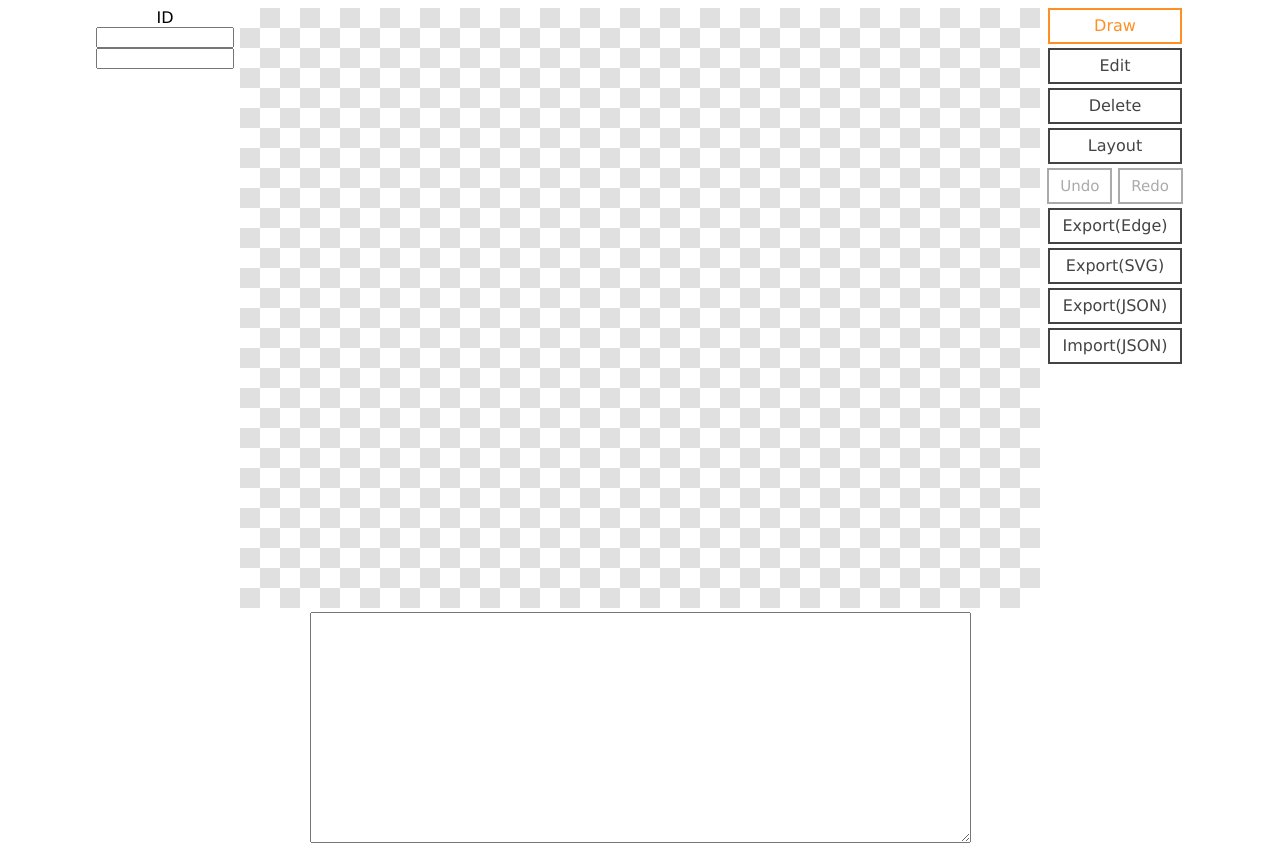
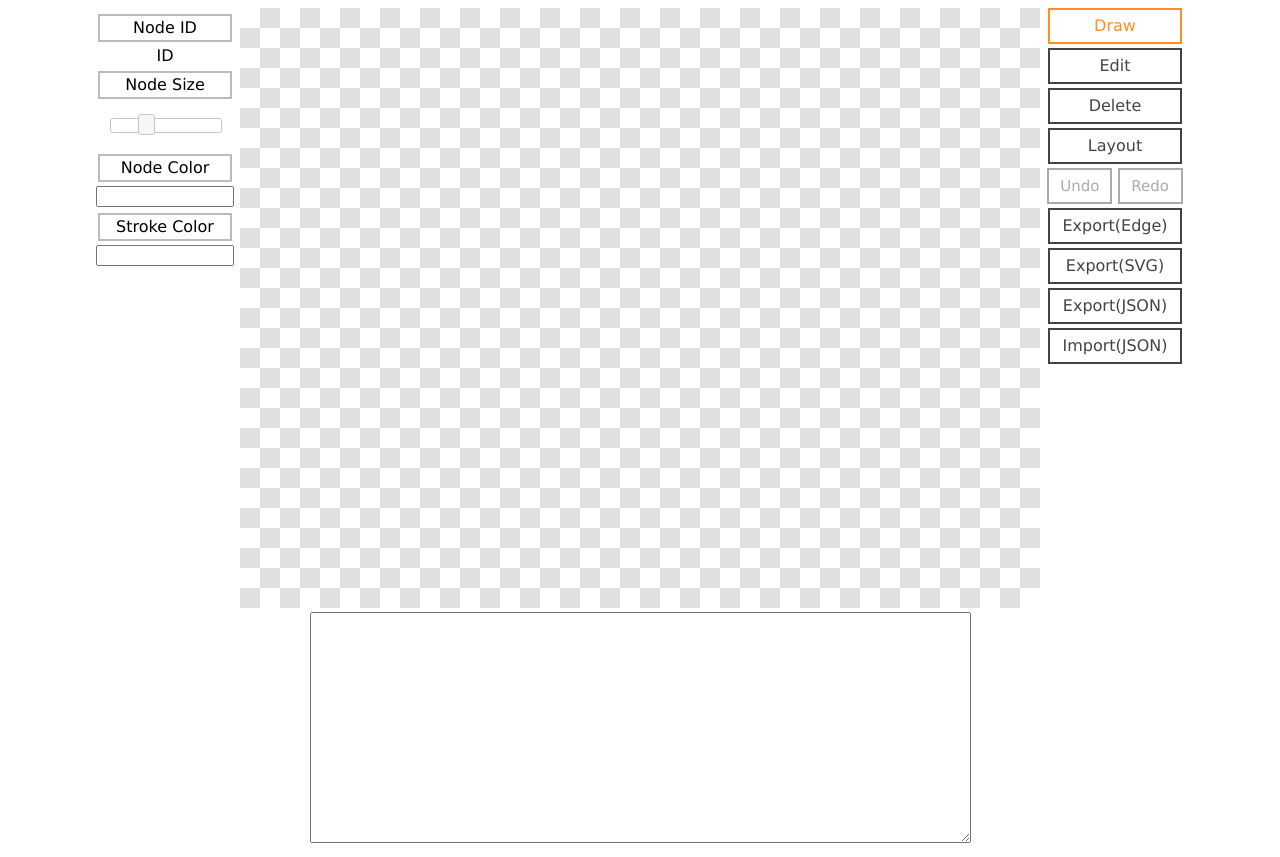
Before and after one commit to y3eadgbe/GDraw, a plain HTML site: page index.html in a window 1280 px wide. Drawn offline with nearby package versions, Linux system fonts and the light colour scheme.

Commit message:
Add slider for adjusting node size

```diff
--- a/css/main.css
+++ b/css/main.css
@@ -90,3 +90,24 @@ div#footer {
     width: 61px;
     font-size: 15px;
 }
+
+.slider {
+    width: 110px;
+    margin: 15px 20px;
+}
+
+.ui-slider .ui-slider-handle {
+    width: 15px;
+}
+
+.heading {
+    text-align: center;
+    text-decolation: none;
+    display: inline-block;
+    border: 2px solid #bbbbbb;
+    width: 130px;
+    height: 24px;
+    line-height: 24px;
+    font-size: 16px;
+    margin: 6px 0 4px 0;
+}
--- a/index.html
+++ b/index.html
@@ -2,8 +2,10 @@
 <meta charset="utf-8">
 <title>GDraw</title>
 <head>
+<link rel="stylesheet" type="text/css" href="http://code.jquery.com/ui/1.11.4/themes/smoothness/jquery-ui.css">
 <link rel="stylesheet" type="text/css" href="./css/main.css">
 <script src="./lib/jquery/jquery-2.1.3.min.js"></script>
+<script src="http://code.jquery.com/ui/1.11.4/jquery-ui.js"></script>
 <script src="./lib/d3/d3.min.js"></script>
 <script src="./lib/shortcut/shortcut.js"></script>
 <script src="./js/graph.js"></script>
@@ -18,8 +20,13 @@
     </div>
     <div id="infobar">
       <div id="node-info">
+        <span class="heading">Node ID</span>
         <div id="node-id">ID</div>
+        <span class="heading">Node Size</span>
+        <div id="node-size" class="slider"></div>
+        <span class="heading">Node Color</span>
         <input id="node-color" type="text">
+        <span class="heading">Stroke Color</span>
         <input id="node-stroke-color" type="text">
       </div>
     </div>
--- a/js/graph.js
+++ b/js/graph.js
@@ -20,6 +20,7 @@ Graph.prototype = {
     deleteNode         :GraphDeleteNode,         //deleteNode(id)
     setNodePosition    :GraphSetNodePosition,    //setNodePosition(x,y)
     setNodeRadius      :GraphSetNodeRadius,      //setNodeRadius(id,radius)
+    getNodeRadius      :GraphGetNodeRadius,      //getNodeRadius(id)
     setNodeWidth       :GraphSetNodeWidth,       //setNodeWidth(id,width)
     setNodeColor       :GraphSetNodeColor,       //setNodeColor(id,color)
     getNodeColor       :GraphGetNodeColor,       //getNodeColor(id)
@@ -129,6 +130,10 @@ function GraphSetNodeRadius(id, radius) {
 
     this._addPatch(patch);
     this.onChanged();
+}
+
+function GraphGetNodeRadius(id) {
+    return this.nodes[id].radius;
 }
 
 function GraphSetNodeWidth(id, width) {
--- a/js/main.js
+++ b/js/main.js
@@ -38,10 +38,20 @@ var layoutTimer;
 var layoutVx = [], layoutVy = [];
 var layoutCvx, layoutCvy;
 
+var defaultNodeSize = 20;
+
 var main = function() {
     svg = $("#main-svg");
     d3svg = d3.select("body").select("svg");
     graph = new Graph(onGraphChanged);
+    $("#node-size").slider({
+        min: 10,
+        max: 40,
+        step: 1,
+        value: defaultNodeSize,
+        slide: onSlideNodeSize,
+        change: onChangeNodeSize
+    });
 
     // draw grid
     for (var i = 0; i * gridWidth < canvasWidth; i++) {
@@ -116,18 +126,14 @@ var modifySelectedNodesOnMouseDown = function(id, shift) {
                 nodeClicked = -1;
             }
         }
-
         drawSelectedNodes();
-        $('#node-id').text(id);
-        $('#node-color').val(graph.getNodeColor(id));
-        $('#node-stroke-color').val(graph.getNodeStrokeColor(id));
+        updateNodePanel();
     }
 };
 
 var modifySelectedNodesOnMouseUp = function() {
     if (movedAfterMouseDown) {
         if (rangeSelectMode) {
-            console.log("poyo");
             var ul = [Math.min(dragStartX, mouseX), Math.min(dragStartY, mouseY)];
             var lr = [Math.max(dragStartX, mouseX), Math.max(dragStartY, mouseY)];
             for (var i in graph.nodes) {
@@ -154,6 +160,20 @@ var modifySelectedNodesOnMouseUp = function() {
     nodeClicked = -1;
     rangeSelectMode = false;
     drawSelectedNodes();
+    updateNodePanel();
+}
+
+var updateNodePanel = function() {
+    var id = -1;
+    if (selectedNodes.length > 0) {
+        id = selectedNodes[selectedNodes.length - 1];
+    }
+    if (id !== -1) {
+        $('#node-id').text(id);
+        $('#node-color').val(graph.getNodeColor(id));
+        $('#node-stroke-color').val(graph.getNodeStrokeColor(id));
+        $('#node-size').slider("value", graph.getNodeRadius(id));
+    }
 }
 
 var clearSelectedNodes = function() {
@@ -228,8 +248,8 @@ var selectAllNodes = function() {
     for (var i in graph.nodes) {
         selectedNodes.push(parseInt(i));
     }
-    console.log(selectedNodes);
     drawSelectedNodes();
+    updateNodePanel();
 }
 
 var onSVGMouseDown = function(e) {
@@ -380,6 +400,7 @@ var setEditMode = function(mode) {
         break;
     }
     activeElement.addClass("active");
+    updateNodePanel();
 };
 
 var onUndo = function() {
@@ -429,6 +450,24 @@ var onImportJSON = function() {
     drawGraph();
 };
 
+var onSlideNodeSize = function(e, ui) {
+    for (var i = 0; i < selectedNodes.length; ++i) {
+        graph.setNodeRadius(selectedNodes[i], ui.value);
+    }
+}
+
+var onChangeNodeSize = function(e, ui) {
+    if (e.originalEvent) {
+        for (var i = 0; i < selectedNodes.length; ++i) {
+            graph.setNodeRadius(selectedNodes[i], ui.value);
+        }
+
+        if (selectedNodes.length > 0) {
+            graph.commit();
+        }
+    }
+}
+
 var onChangeNodeColor = function() {
     for (var i = 0; i < selectedNodes.length; ++i) {
         graph.setNodeColor(selectedNodes[i], $("#node-color").val());
@@ -448,7 +487,6 @@ var onChangeNodeStrokeColor = function() {
         graph.commit();
     }
 };
-
 
 var toggleGridMode = function(){
     gridMode = !gridMode;
```
